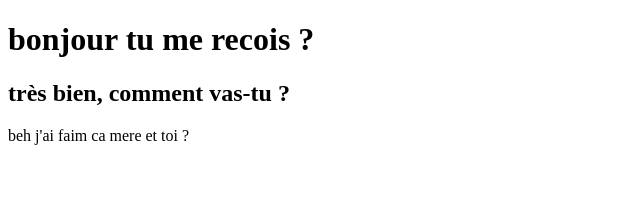
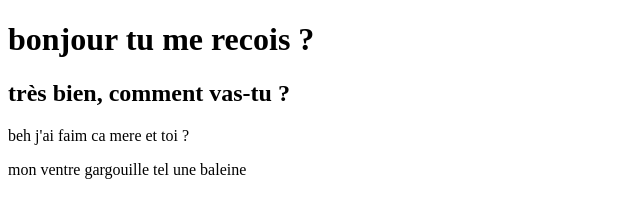
Before and after one commit to xexee/Repository1, a plain HTML site: page index.html in a window 1280 px wide. Shown: the whole page, without its empty margins (0-640 px from the left). Drawn offline with Linux system fonts and the light colour scheme.

Commit message:
julie4
message

```diff
--- a/index.html
+++ b/index.html
@@ -7,6 +7,7 @@
     <h1>bonjour tu me recois ? </h1>
     <h2> très bien, comment vas-tu ?</h2>
     <p>beh j'ai faim ca mere et toi ? </p>
+    <p> mon ventre gargouille tel une baleine</p>
 </head>
 <body>
 
```
